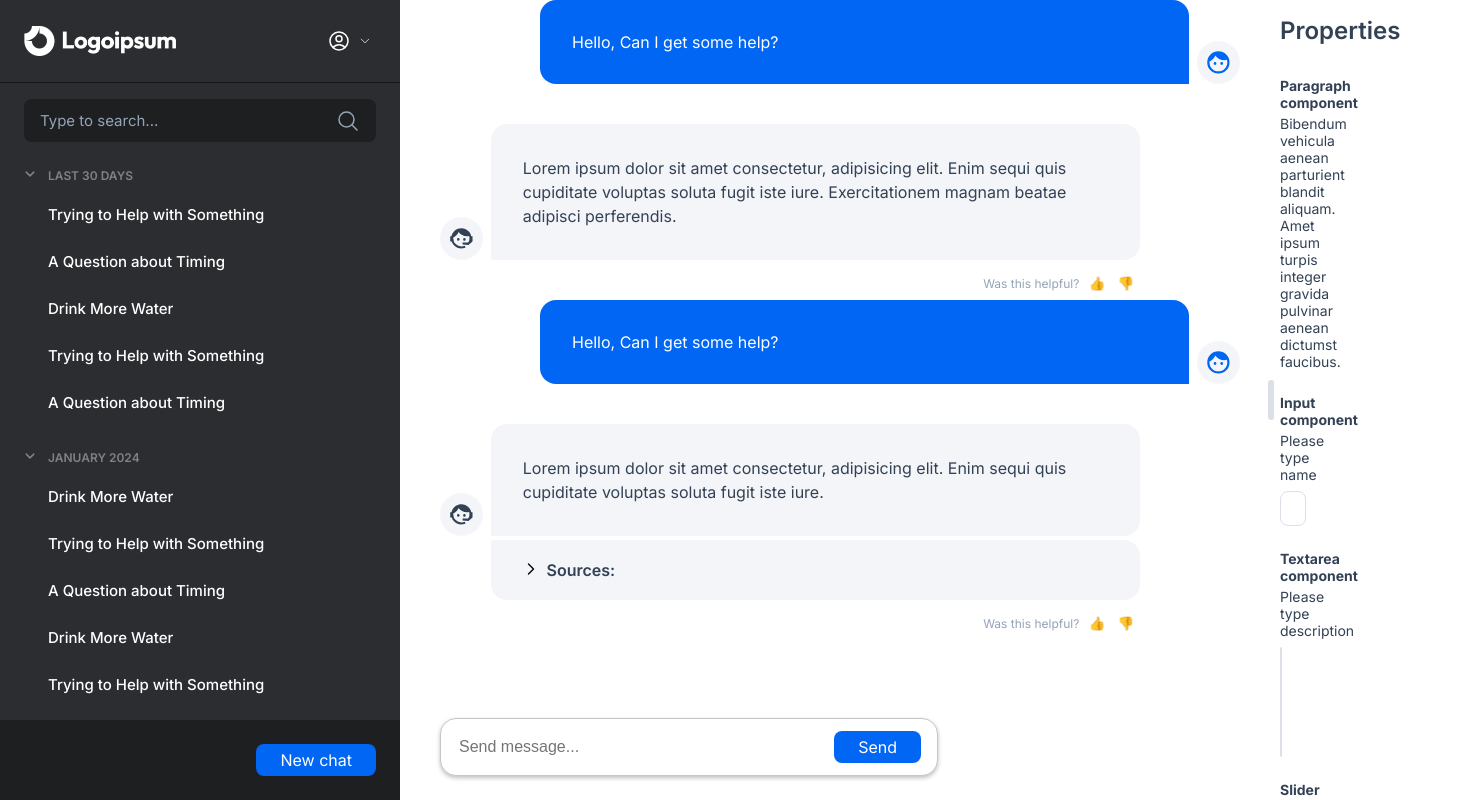
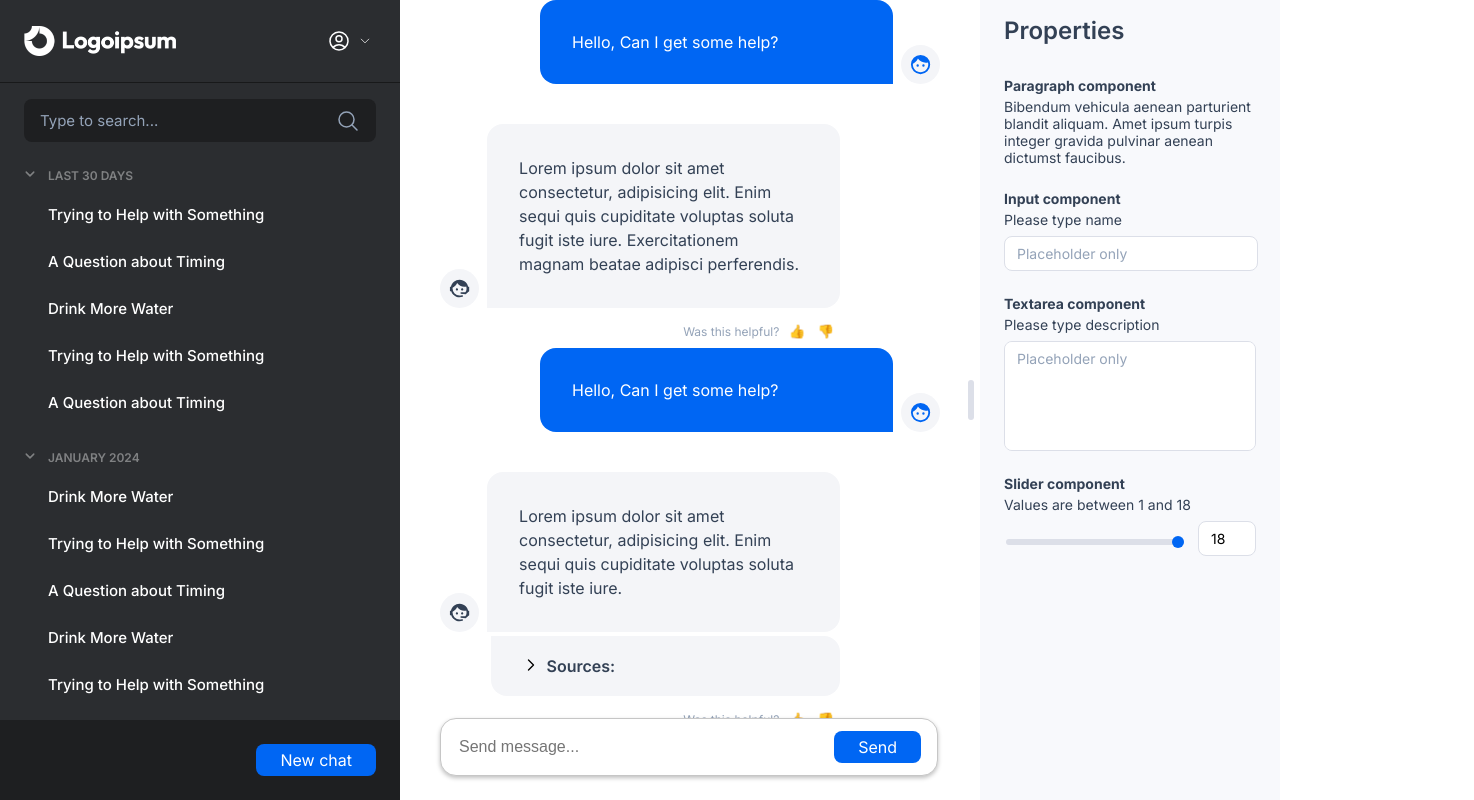
Before and after one commit to ZeevRispler/react-app, a React (Vite) app: page / in a window 1280 px wide. Shown: the top 800 px of the page, 1474 px wide, since content can reach past the window. Built offline with nearby package versions, Linux system fonts and the light colour scheme.

Commit message:
Update Rightbar.css

```diff
--- a/src/Rightbar.css
+++ b/src/Rightbar.css
@@ -1,17 +1,16 @@
 .comp-rightbar{
     background-color: var(--rightbar-bg-color);
     color: var(--text-color);
+    min-width: 0;
+    max-width: 0;
+    padding: 16px 0;
+    position: relative;
+    transition: min-width 300ms ease-in-out 0s, max-width 300ms ease-in-out 0s, padding 300ms ease-in-out 0s;
+}
+.comp-rightbar.open{
     min-width: calc(300px - 48px);
     max-width: calc(300px - 48px);
     padding: 16px 24px;
-    position: relative;
-    transition: min-width 300ms ease-in-out 0s, max-width 300ms ease-in-out 0s, padding 300ms ease-in-out 0s;
-
-}
-.comp-rightbar.open{
-    min-width: 0;
-    max-width: 0;
-    padding: 16px 0;
 }
 .comp-rightbar .title{
     font-size: var(--text-size-24);
```
